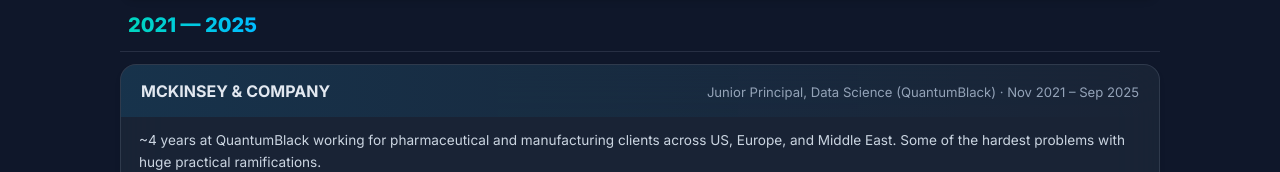
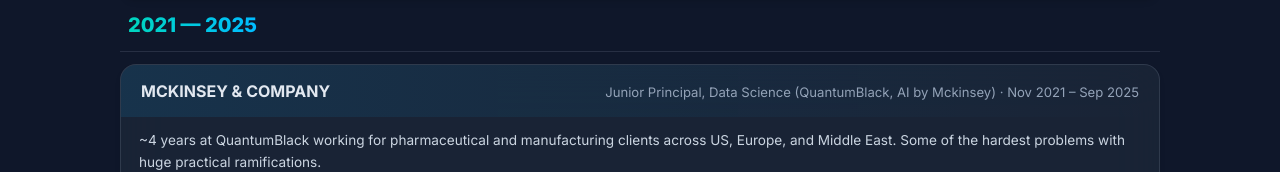
Before and after one commit to khitish19/khitish, a React (Vite) app: page / in a window 1280 px wide. Shown: the part 820-992 px from the top of the page. Built offline with nearby package versions, Linux system fonts and the light colour scheme.

Commit message:
update header for mckinsey

```diff
--- a/src/data/resumeData.ts
+++ b/src/data/resumeData.ts
@@ -49,7 +49,7 @@
     },
     {
       company: 'MCKINSEY & COMPANY',
-      role: 'Junior Principal, Data Science (QuantumBlack)',
+      role: 'Junior Principal, Data Science (QuantumBlack, AI by Mckinsey)',
       location: 'Bangalore, India',
       dateRange: 'Nov 2021 – Sep 2025',
       startYear: 2021,
```
